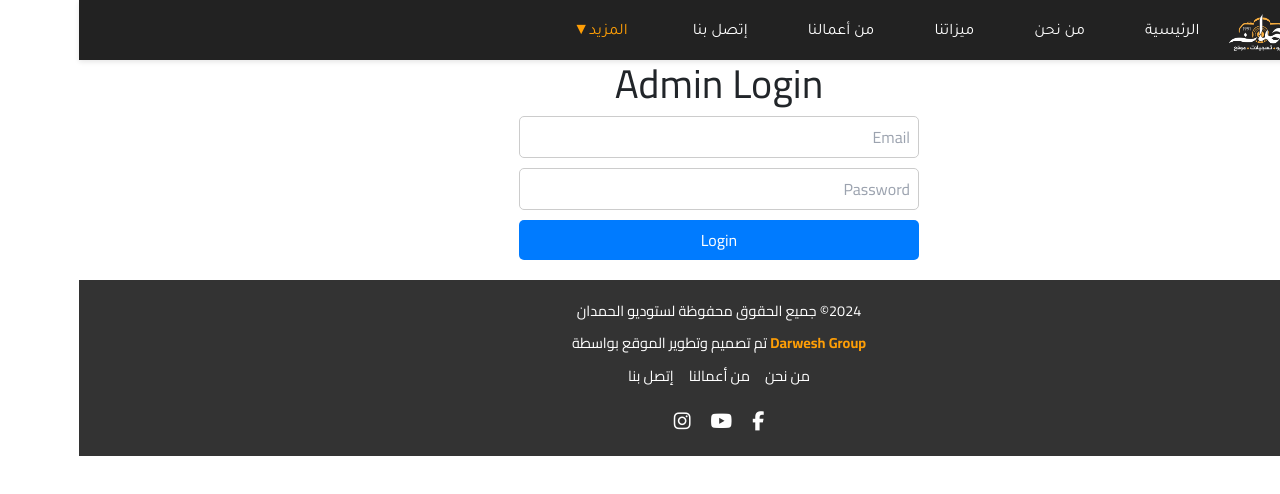
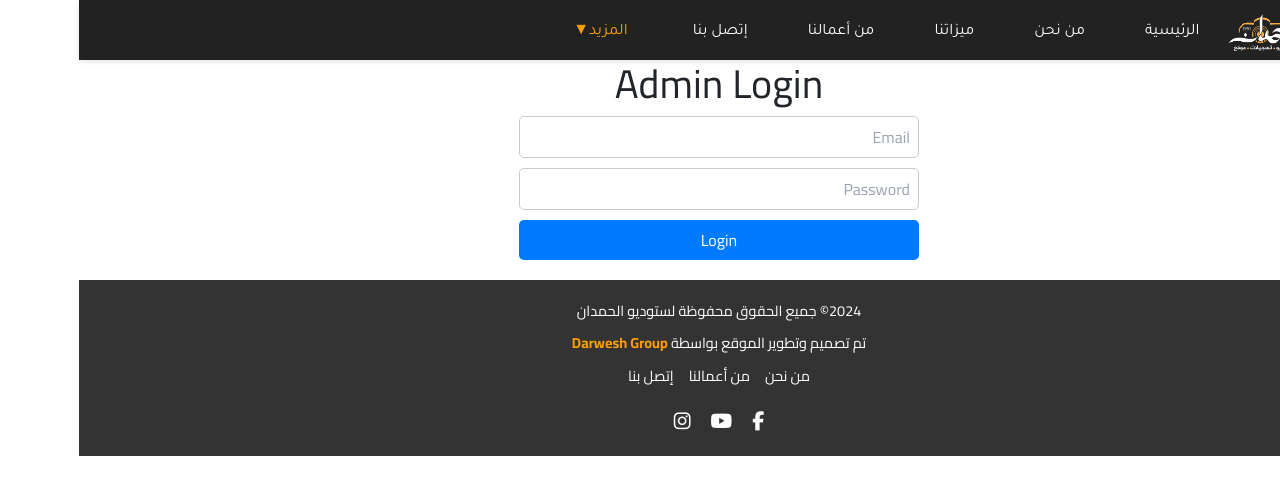
Before and after one commit to tamerdarwish/alhamdan-front, a React (Create React App) app: page /admin/login in a window 1280 px wide. Shown: the top 494 px of the page. Built offline with nearby package versions, Linux system fonts and the light colour scheme; no server answers; a web font is replaced by a local one.

Commit message:
fix imageGrid and footer

```diff
--- a/src/LandingPage/components/Footer.js
+++ b/src/LandingPage/components/Footer.js
@@ -11,7 +11,10 @@
       <div className="footer-container">
         <div className="footer-content">
           <p className="footer-text">{currentYear}&copy;  جميع الحقوق محفوظة لستوديو الحمدان </p>
-          <p className="footer-text"> <a href="https://tharwatdarwesh.com/" target="_blank" rel="noopener noreferrer">Darwesh Group </a>تم تصميم وتطوير الموقع بواسطة   </p>
+          <p className="footer-text">
+  <span>تم تصميم وتطوير الموقع بواسطة </span>
+  <a href="https://tharwatdarwesh.com/" target="_blank" rel="noopener noreferrer">Darwesh Group</a>
+</p>
           <ul className="footer-links">
             <li><a href="#about-us">من نحن</a></li>
             <li><a href="#gallery">من أعمالنا </a></li>
--- a/src/components/ImageGrid.js
+++ b/src/components/ImageGrid.js
@@ -119,7 +119,6 @@
                 src={image.url}
                 alt={`Album image ${image.id}`}
                 className="album-image"
-                onClick={() => setSelectedImage(image)}
               />
 
               <div className="image-info">
@@ -150,7 +149,7 @@
         </div>
       )}
 
-  {album.length > 0 && (
+{album.length > 0 && (
   <div className="floating-bar">
     <button onClick={selectAllImages} className="btn floating-btn">
       <FaCheckSquare /> {selectedImages.length === album.length ? 'إلغاء تحديد الكل' : 'تحديد الكل'}
```
